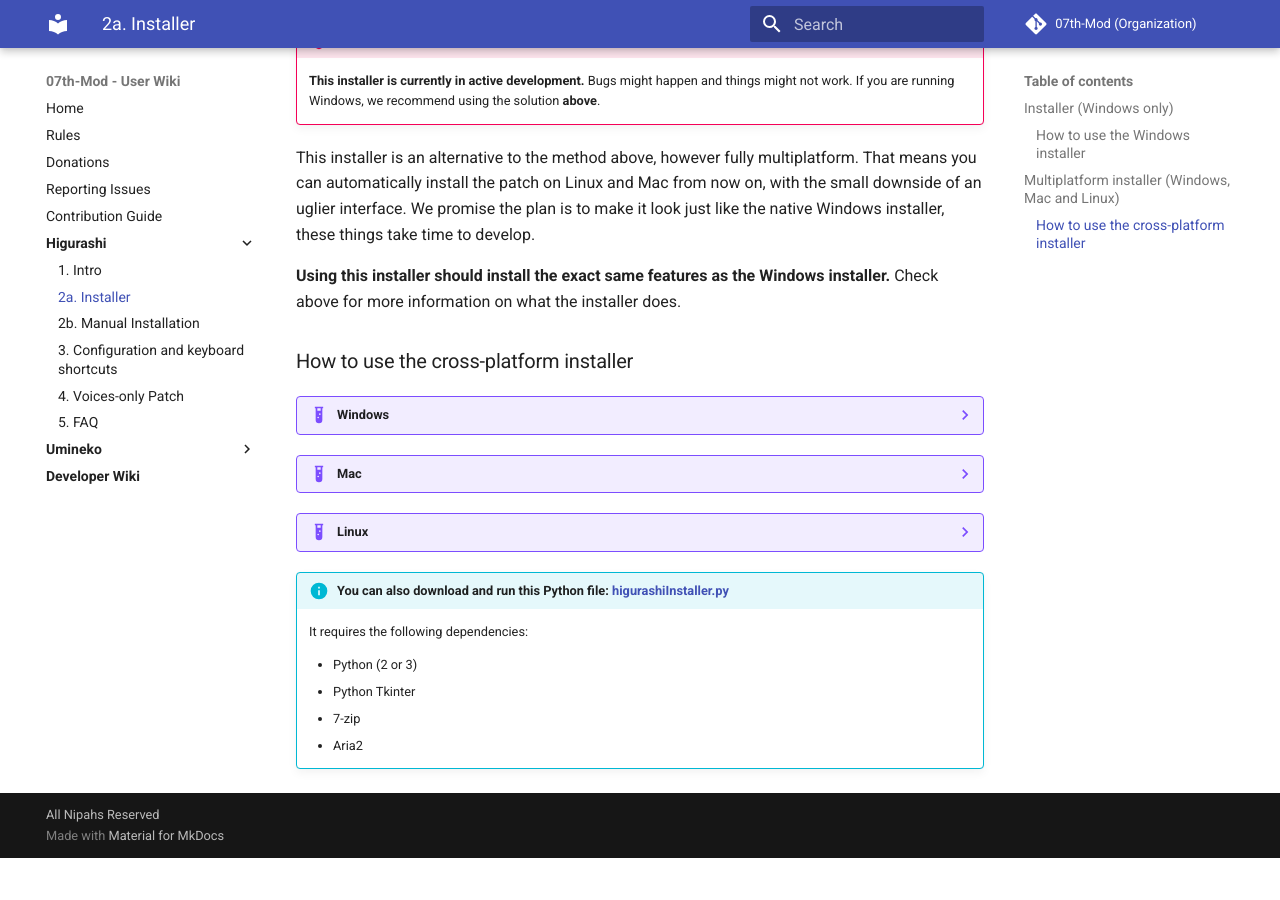
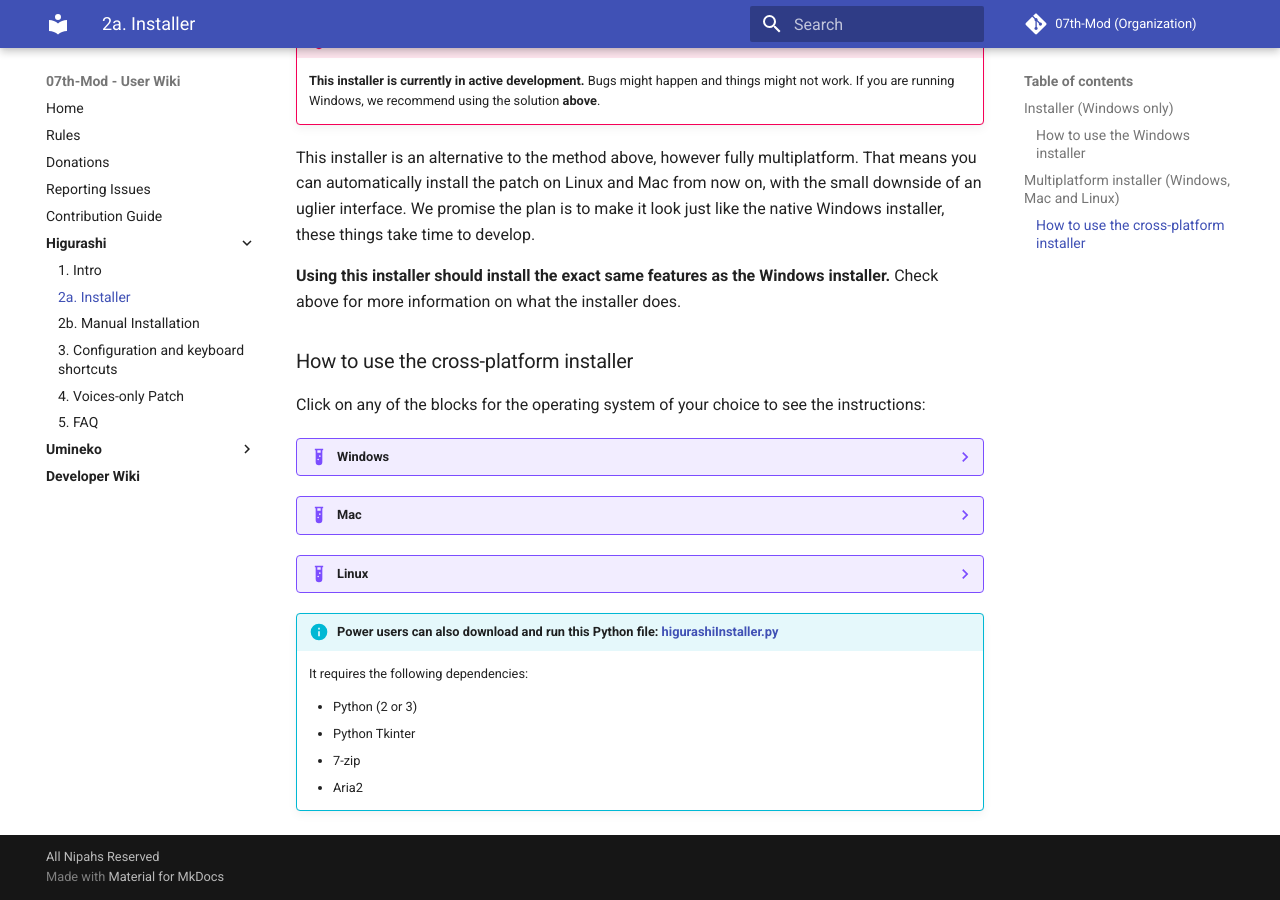
Before and after one commit to 07th-mod/wiki, an MkDocs documentation site: the page built from docs/Higurashi/Higurashi-Part-1---Voice-and-Graphics-Patch.md, in a window 1280 px wide and 900 px high, scrolled down 1368 px. Built offline with MkDocs 1.6.1 and Material for MkDocs 9.7.7, drawn with Linux system fonts in a browser that asks for light colours; before the commit the page ends 2226 px from its top, so only the background shows below that.

Commit message:
Wording change

```diff
--- a/docs/Higurashi/Higurashi-Part-1---Voice-and-Graphics-Patch.md
+++ b/docs/Higurashi/Higurashi-Part-1---Voice-and-Graphics-Patch.md
@@ -41,6 +41,8 @@
 
 ### How to use the cross-platform installer
 
+Click on any of the blocks for the operating system of your choice to see the instructions:
+
 ??? example "Windows"
     1. Download the [Windows Installer (64-bit)](http://07th-mod.com/installer/python/higu_win_installer.zip)
           * If you are running a 32-bit Windows or do not know which version you currently have, download the [Windows Installer (32-bit)](http://07th-mod.com/installer/python/higu_win_installer_32.zip)
@@ -67,7 +69,7 @@
     2. Download and extract the [Linux Installer](http://07th-mod.com/installer/python/higu_linux64_installer.tar.gz)
     3. Run the shell script called `install`
 
-!!! info "You can also download and run this Python file: [higurashiInstaller.py](https://raw.githubusercontent.com/07th-mod/resources/master/higurashiInstaller.py)"
+!!! info "Power users can also download and run this Python file: [higurashiInstaller.py](https://raw.githubusercontent.com/07th-mod/resources/master/higurashiInstaller.py)"
     It requires the following dependencies:
 
     * Python (2 or 3)
```
